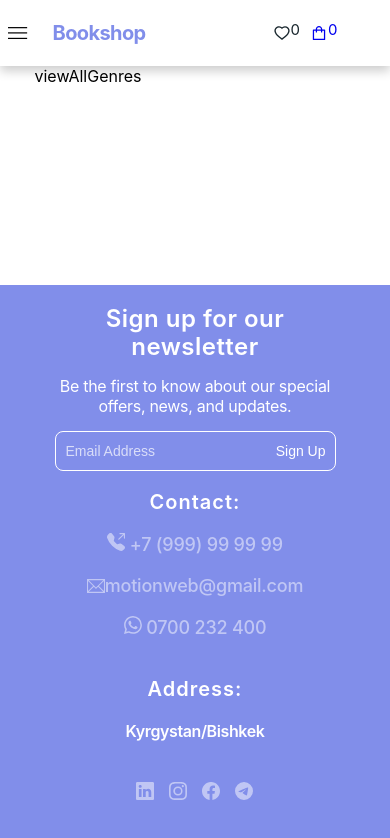
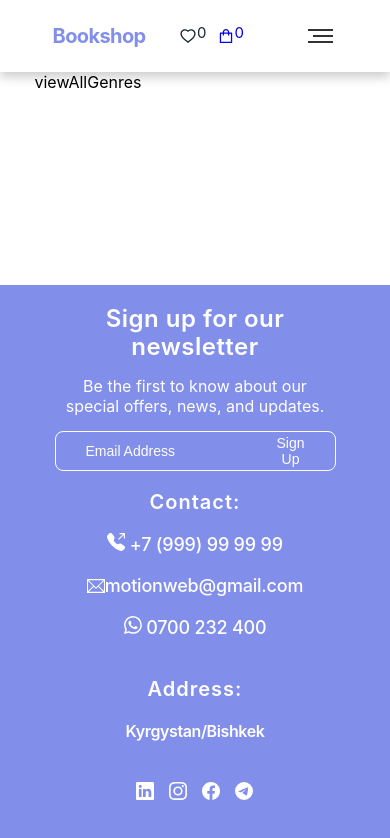
Before and after one commit to Asad220520/book-shop, a React (Create React App) app: page /viewAllGenres in a window 390 px wide. Shown: the top 838 px of the page. Built offline with nearby package versions, Linux system fonts and the light colour scheme; the HTML template or start-up script is replaced by a standard one.

Commit message:
add burger finish

```diff
--- a/src/App.js
+++ b/src/App.js
@@ -23,7 +23,7 @@ function App() {
           <Route path="/Categories" element={<Categories />} />
           <Route path="/Recent" element={<Recent />} />
           <Route path="/Books" element={<Books />} />
-          <Route path="/basket" element={<Basket/>} />
+          <Route path="/basket" element={<Basket />} />
           <Route path="/AboutUs" element={<AboutUs />} />
           <Route path="/book/details/:bookId" element={<Details />} />
           <Route path="/viewAllBooks" element={<ViewAllBooks />} />
--- a/src/components/Books/index.scss
+++ b/src/components/Books/index.scss
@@ -41,7 +41,6 @@
         color: #19272e;
         font-size: 18px;
         font-weight: 400;
-        opacity: 0.699999988079071;
       }
     }
   }
--- a/src/components/Footer/index.js
+++ b/src/components/Footer/index.js
@@ -21,8 +21,10 @@ const Footer = () => {
             <p>
               Be the first to know about our special offers, news, and updates.
             </p>
-            <input type="text" placeholder="Email Address" />
-            <button>Sign Up</button>
+            <div className="footer--sing-lon">
+              <input type="text" placeholder="Email Address" />
+              <button>Sign Up</button>
+            </div>
           </div>
 
           <div className="footer--sing__lorem">
@@ -41,9 +43,7 @@ const Footer = () => {
             <div className="footer--sing__lorem--sum">
               <h1>Address:</h1>
               <h2>Kyrgystan/Bishkek</h2>
-              <Link>
-                {/* <HiLocationMarker /> Turusbekova 109/3 */}
-              </Link>
+              <Link>{/* <HiLocationMarker /> Turusbekova 109/3 */}</Link>
               <div className="footer--sing__lorem--sum__icons">
                 <Link>
                   <BsLinkedin />
--- a/src/components/Footer/index.scss
+++ b/src/components/Footer/index.scss
@@ -1,59 +1,55 @@
 #footer {
-  background: #818EEA;
+  background: #818eea;
   margin-top: 5%;
 
   .footer {
-
     display: flex;
     align-items: flex-start;
     justify-content: space-between;
     padding: 50px 0;
 
     &--sing {
-      position: relative;
-
+      // position: relative;
       h1 {
         font-weight: 600;
         font-size: 36px;
         line-height: 44px;
-        letter-spacing: -1.5px;
-        color: #FFFFFF;
+        color: #ffffff;
       }
 
       p {
         font-weight: 400;
         font-size: 14px;
-        letter-spacing: -0.3px;
-        color: #FFFFFF;
+        color: #ffffff;
         padding: 15px 0;
       }
-
-      input {
-        border: 1px solid #FFFFFF;
-        border-radius: 8px;
+      &-lon {
+        display: flex;
+        justify-content: space-between;
+        padding: 0 20px;
+        border: 1px solid #ffffff;
         width: 100%;
         height: 40px;
+        border-radius: 8px;
+        input {
           background: transparent;
           font-weight: 400;
           font-size: 14px;
           color: white;
           padding-left: 10px;
           outline: none;
+          border: none;
         }
-        input::placeholder{
+        input::placeholder {
           color: #fff;
-          opacity: 0.7;
         }
-
         button {
-        position: absolute;
-        bottom: 12px;
-        right: 10px;
           font-size: 14px;
           align-items: center;
-        color: #FFFFFF;
+          color: #ffffff;
           border: none;
           background: none;
+        }
       }
 
       &__lorem {
@@ -69,12 +65,11 @@
           padding: 5px 50px;
 
           h1 {
-
             font-weight: 600;
             font-size: 25px;
             line-height: 22px;
             letter-spacing: -0.4px;
-            color: #FFFFFF;
+            color: #ffffff;
             //padding: 30px 10px;
             padding: 10px 0;
           }
@@ -84,7 +79,7 @@
             font-size: 20px;
             line-height: 22px;
             letter-spacing: -0.4px;
-            color: #FFFFFF;
+            color: #ffffff;
             //padding: 30px 10px;
             padding: 10px 0;
           }
@@ -92,8 +87,7 @@
           a {
             font-weight: 500;
             letter-spacing: -0.2px;
-            color: #FFFFFF;
-            opacity: 0.5;
+            color: #ffffff;
             text-decoration: none;
             padding: 10px 0;
             font-size: 20px;
@@ -115,16 +109,14 @@
             }
           }
         }
-
       }
     }
   }
 }
 @media (max-width: 1140px) {
-  .container{
+  .container {
     width: 90%;
   }
-
 }
 @media (max-width: 1000px) {
   #footer {
@@ -143,13 +135,13 @@
           font-size: 24px;
           line-height: 28px;
           letter-spacing: 0.5px;
-          color: #FFFFFF;
+          color: #ffffff;
         }
 
         p {
           font-weight: 400;
           font-size: 16px;
-          color: #FFFFFF;
+          color: #ffffff;
           padding: 15px 0;
         }
 
@@ -161,13 +153,12 @@
 
         button {
           align-items: center;
-          color: #FFFFFF;
+          color: #ffffff;
           border: none;
           background: none;
         }
 
         &__lorem {
-
           &--sum {
             display: flex;
             align-items: center;
@@ -178,7 +169,7 @@
             h1 {
               font-weight: 600;
               font-size: 20px;
-              color: #FFFFFF;
+              color: #ffffff;
               padding: 10px 0;
               letter-spacing: 1px;
             }
@@ -186,13 +177,13 @@
             h2 {
               font-weight: 600;
               font-size: 16px;
-              color: #FFFFFF;
+              color: #ffffff;
             }
 
             a {
               font-size: 18px;
               font-weight: 500;
-              color: #FFFFFF;
+              color: #ffffff;
             }
 
             &__ic {
@@ -231,13 +222,13 @@
           font-size: 24px;
           line-height: 28px;
           letter-spacing: 0.5px;
-          color: #FFFFFF;
+          color: #ffffff;
         }
 
         p {
           font-weight: 400;
           font-size: 16px;
-          color: #FFFFFF;
+          color: #ffffff;
           padding: 15px 0;
         }
 
@@ -249,7 +240,7 @@
 
         button {
           align-items: center;
-          color: #FFFFFF;
+          color: #ffffff;
           border: none;
           background: none;
         }
@@ -270,7 +261,7 @@
             h1 {
               font-weight: 600;
               font-size: 20px;
-              color: #FFFFFF;
+              color: #ffffff;
               padding: 10px 0;
               letter-spacing: 1px;
             }
@@ -278,13 +269,13 @@
             h2 {
               font-weight: 600;
               font-size: 16px;
-              color: #FFFFFF;
+              color: #ffffff;
             }
 
             a {
               font-size: 18px;
               font-weight: 500;
-              color: #FFFFFF;
+              color: #ffffff;
             }
 
             &__ic {
--- a/src/components/Header/index.js
+++ b/src/components/Header/index.js
@@ -1,4 +1,4 @@
-import React, { useState } from "react";
+import React, { useRef, useState } from "react";
 import { Link, NavLink } from "react-router-dom";
 import { AiOutlineHeart, AiOutlineShopping } from "react-icons/ai";
 import { FiSearch } from "react-icons/fi";
@@ -11,6 +11,11 @@ const Header = () => {
   const [search, setSearch] = useState(false);
   const [burger, setBurger] = useState(false);
   const { favorite } = useSelector((r) => r);
+
+  const navRef = useRef();
+  const showBurger = () => {
+    navRef.current.classList.toggle("responsive_nav");
+  };
   return (
     <>
       <div id="header">
@@ -20,8 +25,8 @@ const Header = () => {
               <NavLink className="menu__logo" to={"/"}>
                 Bookshop
               </NavLink>
-              <ul className="menu">
-                <li className={burger ? "menu__item" : "active"}>
+              <ul ref={navRef} className="menu">
+                <li className="menu__item">
                   <NavLink to={"/Categories"} className="menu__NavLink">
                     Categories
                   </NavLink>
@@ -35,6 +40,7 @@ const Header = () => {
                     About Us
                   </NavLink>
                 </li>
+                <ul className="nav-btn nav-close-btn" onClick={showBurger}></ul>
               </ul>
               <div className="nav__icon">
                 <div className="search">
@@ -64,9 +70,11 @@ const Header = () => {
                   </Link>
                 </div>
               </div>
-              <div onClick={() => setBurger(!burger)} className="burger">
-                {burger ? "X" : "|||"}
-              </div>
+              <ul onClick={showBurger} className="nav-btn">
+                <li></li>
+                <li className="li"></li>
+                <li></li>
+              </ul>
             </nav>
           </div>
         </div>
--- a/src/components/Header/index.scss
+++ b/src/components/Header/index.scss
@@ -36,7 +36,11 @@
         .active {
           color: #535eb8;
         }
+        .nav-close-btn {
+          opacity: 0;
+        }
       }
+
       &__icon {
         display: flex;
         align-items: center;
@@ -78,7 +82,11 @@
           }
         }
       }
-      .burger {
+      .nav-btn {
+        padding: 5px;
+        font-size: 26px;
+        visibility: hidden;
+        opacity: 0;
         display: none;
       }
     }
@@ -92,32 +100,66 @@
         &__logo {
           position: relative;
         }
-        display: flex;
-        justify-content: space-between;
         .menu {
+          position: fixed;
+          width: 100%;
+          height: 100vh;
+          top: 0;
+          right: 0;
+          display: flex;
+          justify-content: center;
+          align-items: center;
+          background: #000;
+          margin: 0 auto;
+          transition: 0.8s;
+          transform: translateX(-100vh);
+          z-index: 99 !important;
+          a {
+            color: #fff;
+            font-size: 2rem;
+            font-weight: 500;
+            padding: 8px 0;
+            transition: 0.4s;
+          }
+          .nav-close-btn {
+            position: absolute;
+            top: 5%;
+            right: 25px;
+            font-size: 24px;
+            z-index: 99;
+            opacity: 1;
+            width: 32px;
+            color: #fff;
+            height: 32px;
+            &::after {
+              position: absolute;
+              left: 15px;
+              content: " ";
+              height: 33px;
+              width: 2px;
+              background-color: #333;
+              transform: rotate(45deg);
+            }
+            &::before {
+              position: absolute;
+              left: 15px;
+              content: " ";
+              height: 33px;
+              width: 2px;
+              background-color: #333;
+              transform: rotate(-45deg);
+            }
+          }
           &__item {
-            position: absolute;
-            top: 100%;
-            left: 0;
-            transition: left 2s;
+            display: flex;
             flex-direction: column;
             align-items: center;
-            background: #19272e;
-            padding: 30px;
-          }
-          .active {
-            display: none;
-          }
-          &__NavLink {
-            color: #fff;
           }
         }
-        .burger {
-          position: absolute;
-          left: 10px;
-          display: block;
-          transform: rotate(90deg);
+        .responsive_nav {
+          transform: none;
         }
+
         &__icon {
           // position: absolute;
           // right: 50px;
@@ -140,6 +182,22 @@
             }
             span {
             }
+          }
+        }
+        .nav-btn {
+          visibility: visible;
+          display: block;
+          opacity: 1;
+          padding-left: 30px;
+          li {
+            width: 25px;
+            height: 2px;
+            background: #333;
+            margin: 4px 0;
+          }
+          .li {
+            width: 20px;
+            margin-left: 5px;
           }
         }
       }
--- a/src/components/HomePage/NewBooks/index.scss
+++ b/src/components/HomePage/NewBooks/index.scss
@@ -37,7 +37,6 @@
           color: #19272e;
           font-size: 18px;
           font-weight: 400;
-          opacity: 0.699999988079071;
         }
       }
     }
```
Lines whose indentation alone changed are shown as unchanged.
